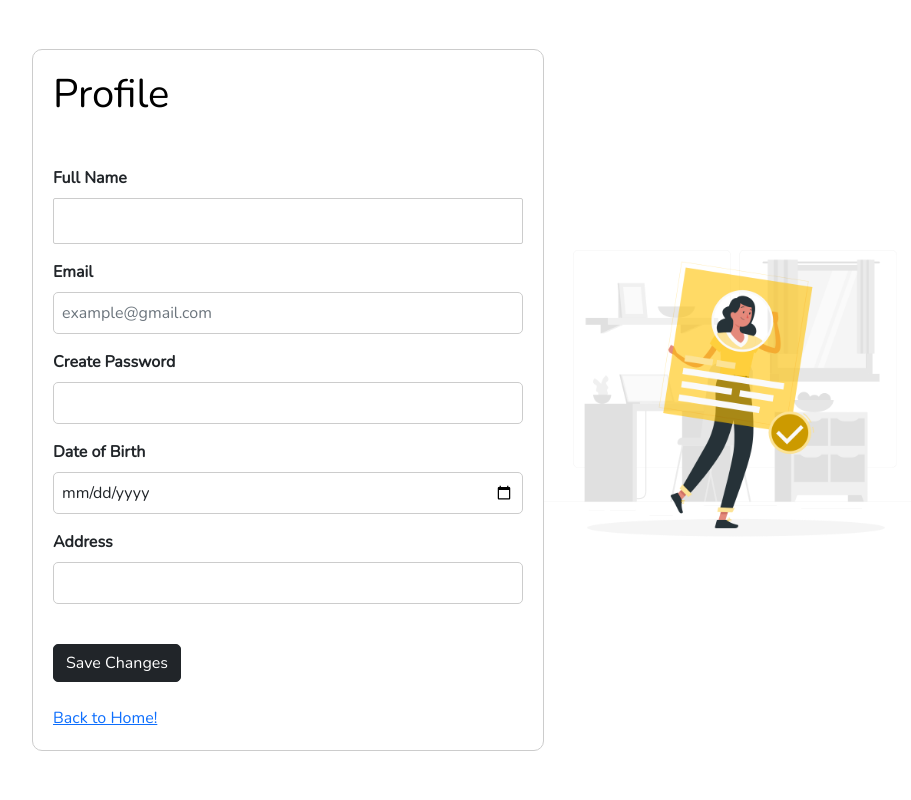
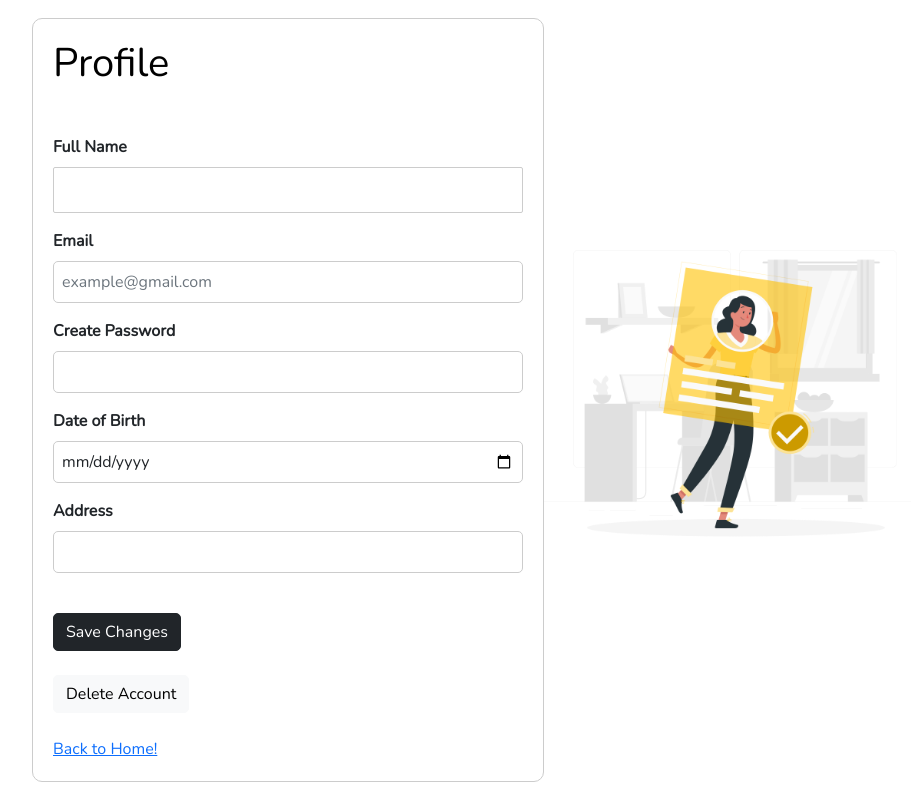
Before and after one commit to Limeload/PeerCashew, a React (Create React App) app in the folder client/: page /profile in a window 1280 px wide. Shown: the whole page, without its empty margins (160-1071 px from the left). Built offline with nearby package versions, Linux system fonts and the light colour scheme; no server answers.

Commit message:
logged in user can navigate to different pages

```diff
--- a/client/src/components/App.js
+++ b/client/src/components/App.js
@@ -45,10 +45,10 @@ function App() {
               <Profile user={user} onLogIn={onLogIn} onLogOut={onLogOut} />
             </Route>
             <Route path='/loans'>
-              <LoanPage />
+              <LoanPage user={user} onLogIn={onLogIn} onLogOut={onLogOut} />
             </Route>
             <Route path='/loanForm'>
-              <LoanForm />
+              <LoanForm user={user} onLogIn={onLogIn} onLogOut={onLogOut} />
             </Route>
         </Switch>
       </div>
--- a/client/src/components/LoanForm.js
+++ b/client/src/components/LoanForm.js
@@ -5,7 +5,7 @@ import NavigationBar from './NavigationBar';
 import { Link } from 'react-router-dom';
 import Footer from './Footer';
 
-const LoanForm = () => {
+function LoanForm({user, onLogIn, onLogOut}){
   const [title, setTitle] = useState('');
   const [description, setDescription] = useState('');
   const [amount, setAmount] = useState('');
@@ -23,7 +23,7 @@ const LoanForm = () => {
       term_length: term,
     };
 
-    fetch('/loans', {
+    fetch('/loans/' + user.id, {
       method: 'POST',
       headers: {
         'Content-Type': 'application/json'
@@ -47,9 +47,9 @@ const LoanForm = () => {
 
   return (
     <div>
-          <NavigationBar />
+          <NavigationBar user={user} onLogIn={onLogIn} onLogOut={onLogOut}  />
     <div className="loan-form">
-      <h2>Create a new loan</h2>
+      <h2>Apply for your loan</h2>
       <div className='loanform-image'>
                 <img src={loanform} alt={loanform} />
             </div>
--- a/client/src/components/LoanPage.js
+++ b/client/src/components/LoanPage.js
@@ -5,10 +5,10 @@ import LoanCalculator from './LoanCalculator';
 import NavigationBar from './NavigationBar';
 import { Link } from 'react-router-dom';
 
-function LoanPage({ handleLogOut }) {
+function LoanPage({user, onLogIn, onLogOut }) {
   return (
 <div>
-<NavigationBar  handleLogOut={handleLogOut} />
+<NavigationBar user={user} onLogIn={onLogIn} onLogOut={onLogOut} />
   <Container>
     <Row>
       <Col md={6}>
--- a/client/src/components/Profile.js
+++ b/client/src/components/Profile.js
@@ -52,6 +52,21 @@ function Profile({ user, onLogOut, onLogIn }) {
         }
       });
   }
+
+  function handleDelete(e) {
+    e.preventDefault();
+    if (window.confirm('Are you sure you want to delete your account?')) {
+      fetch('/users/' + user.id, {
+        method: 'DELETE',
+      }).then((res) => {
+        if (res.ok) {
+          onLogOut();
+          window.location.href = '/';
+        }
+      });
+    }
+  }
+
 
   return (
     <div className='login-form'>
@@ -116,6 +131,8 @@ function Profile({ user, onLogOut, onLogIn }) {
             />
           </Form.Group>
           <Button variant='dark' type='submit' onClick={handleShow}> Save Changes</Button>
+          <br />
+          <Button variant='light' onClick={handleDelete}> Delete Account</Button>
           <Modal show={show} onHide={handleClose} animations={false}>
             <Modal.Header closeButton>
               <Modal.Title>PeerCashew</Modal.Title>
```
